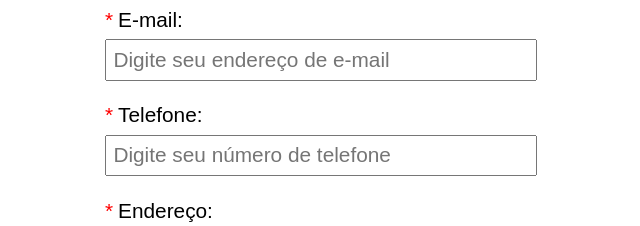
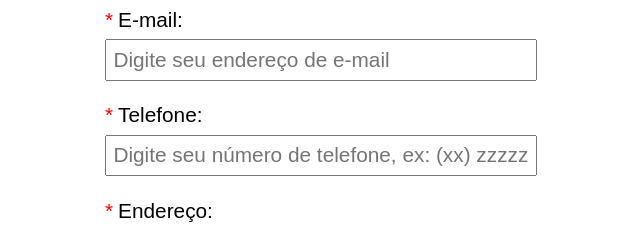
Before and after one commit to GiorgeLucasDev/Innovatek-fictional-website, a plain HTML site: page form.html in a window 1280 px wide. Shown: the part 880-1106 px from the top of the page, without its empty margins (319-959 px from the left). Drawn offline with Linux system fonts and the light colour scheme.

Commit message:
Some changes

```diff
--- a/form.html
+++ b/form.html
@@ -49,7 +49,7 @@
                 <input type="email" name="email" id="email" placeholder="Digite seu endereço de e-mail" required>
 
                 <label for="phone" class="required">Telefone: </label>
-                <input type="tel" name="phone" id="phone" placeholder="Digite seu número de telefone" required pattern="\(\d{2}\)\s?\d{4,5}-\d{4}">
+                <input type="tel" name="phone" id="phone" placeholder="Digite seu número de telefone, ex: (xx) zzzzz-yyyy" required pattern="\(\d{2}\)\s?\d{4,5}-\d{4}">
 
                 <label for="address" class="required">Endereço: </label>
                 <input type="text" name="address" id="address" placeholder="Digite seu endereço" required>
```
